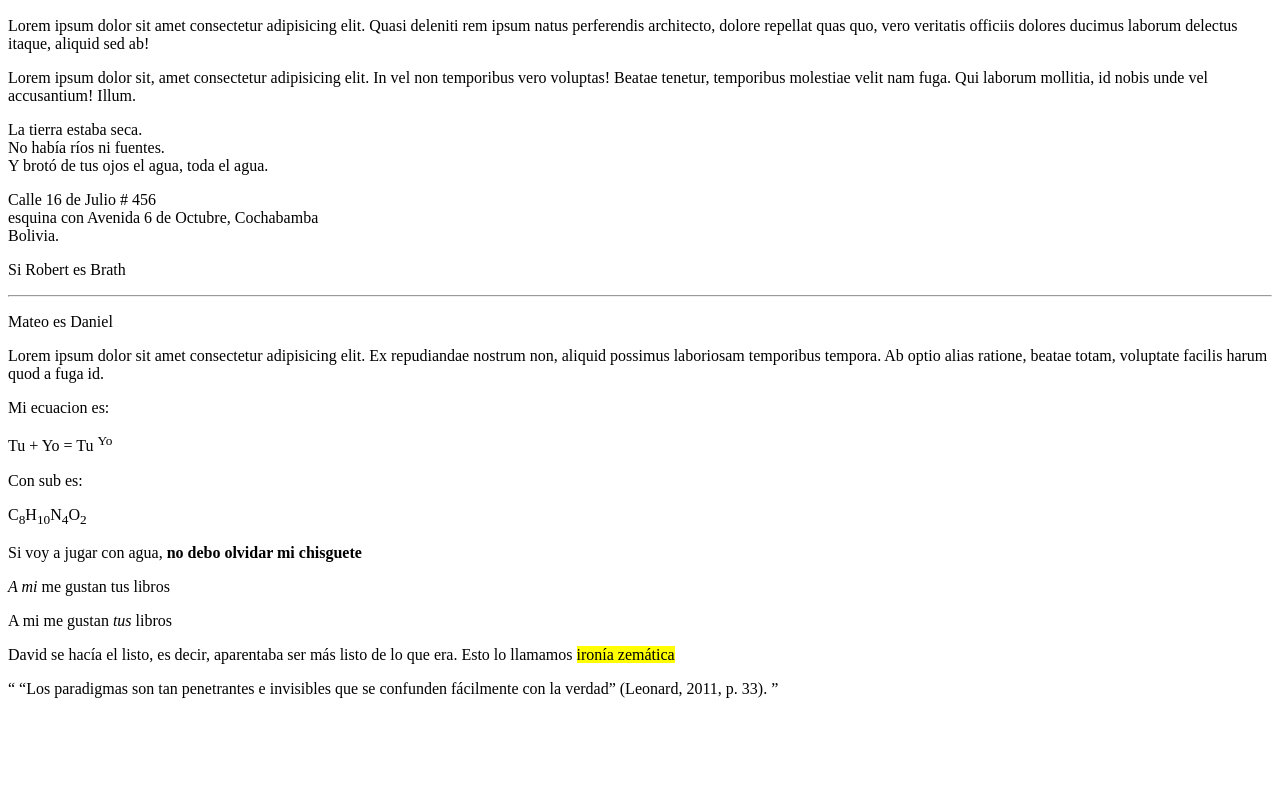
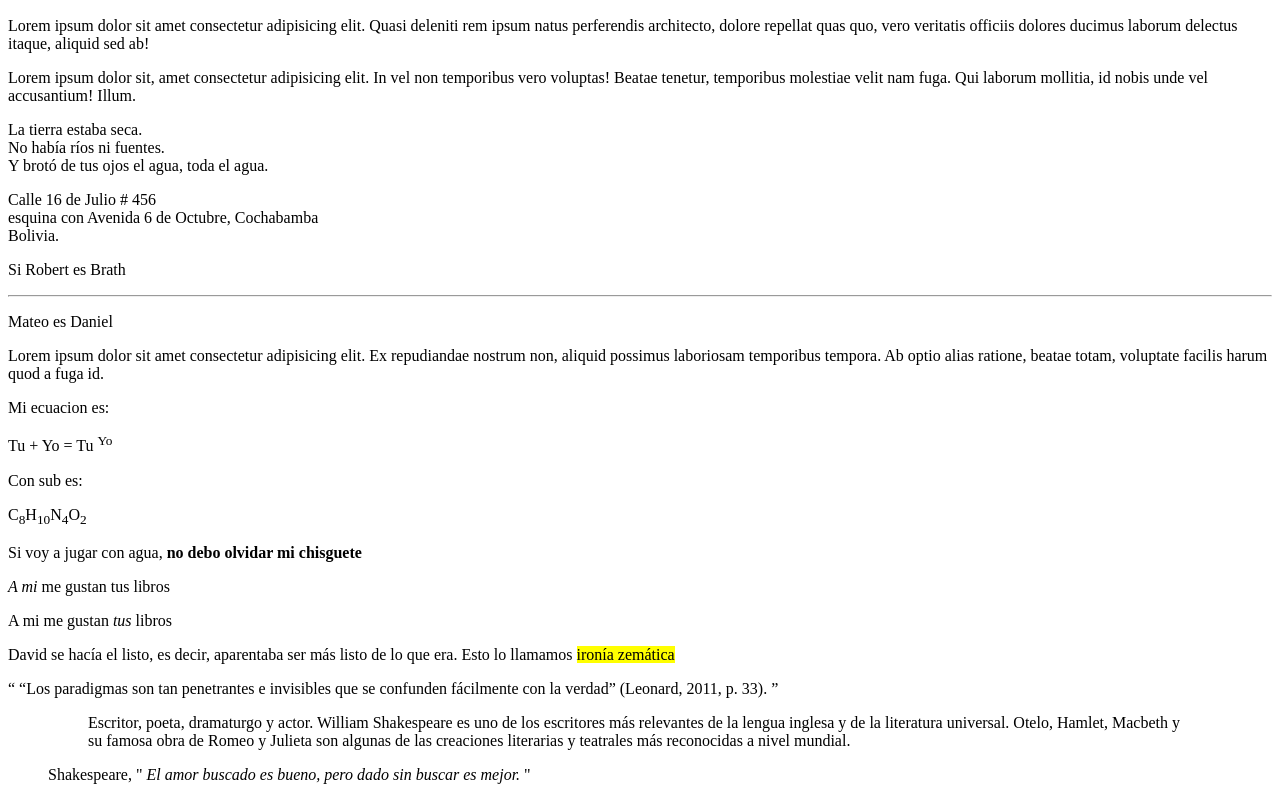
Before and after one commit to harold-sudo/practica5, a plain HTML site: page index.html in a window 1280 px wide. Shown: the part 353-1153 px from the top of the page. Before the commit the page ends 1067 px from the top, so only its background shows below. Drawn offline with Linux system fonts and the light colour scheme.

Commit message:
Subiendo mi trabajo

```diff
--- a/index.html
+++ b/index.html
@@ -79,5 +79,15 @@
         <p> <q cite="https://www.ejemplos.co/15-ejemplos-de-citas-textuales/"> “Los paradigmas son tan penetrantes e invisibles que se confunden fácilmente con la verdad” (Leonard, 2011, p. 33). </q> </p>
     </div>
 
+    <figure>
+        <blockquote cite="https://www.elcorteingles.es/entradas/blog/frases-shakespeare/">
+            <p>
+                Escritor, poeta, dramaturgo y actor. William Shakespeare es uno de los escritores más relevantes de la lengua inglesa y de la literatura universal. Otelo, Hamlet, Macbeth y su famosa obra de
+                Romeo y Julieta son algunas de las creaciones literarias y teatrales más reconocidas a nivel mundial.
+            </p>
+        </blockquote>
+        <figcaption> Shakespeare, "<cite> El amor buscado es bueno, pero dado sin buscar es mejor. </cite>"</figcaption>
+    </figure>
+
 </body>
 </html>
```
